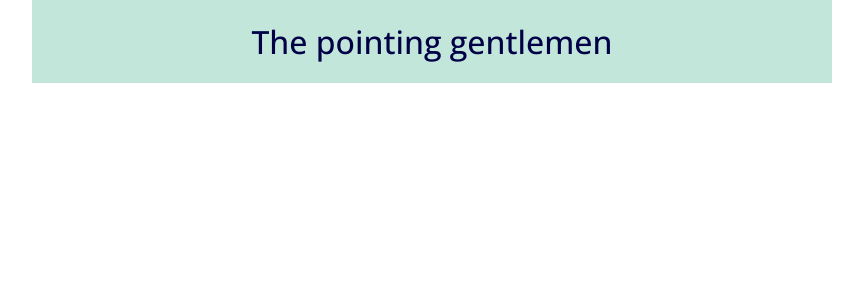
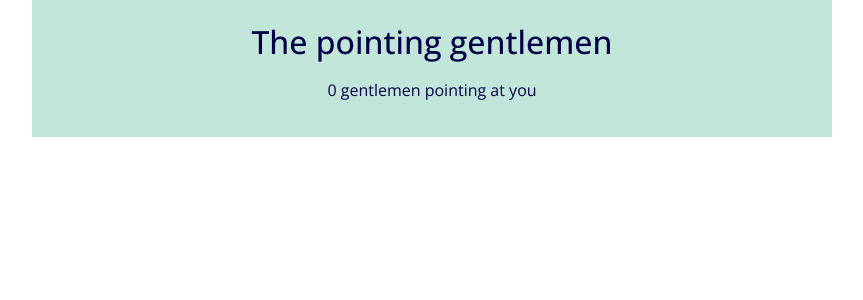
Before and after one commit to a9nna/202301-w4ch1-ana-coronel, a React (Create React App) app: page / in a window 1280 px wide. Shown: the top 300 px of the page, without its empty margins (208-1071 px from the left). Built offline with nearby package versions, Linux system fonts and the light colour scheme.

Commit message:
Add the component info

```diff
--- a/src/App.tsx
+++ b/src/App.tsx
@@ -1,9 +1,14 @@
+import { Info } from "./components/Info/Info";
+
 const App = (): JSX.Element => {
   return (
     <div className="container">
       <header className="main-header">
         <h1 className="main-title">The pointing gentlemen</h1>
       </header>
+      <section className="controls">
+        <Info />
+      </section>
     </div>
   );
 };
--- /dev/null
+++ b/src/components/Info/Info.tsx
@@ -0,0 +1,3 @@
+export const Info = (): JSX.Element => {
+  return <p className="info">0 gentlemen pointing at you</p>;
+};
```
